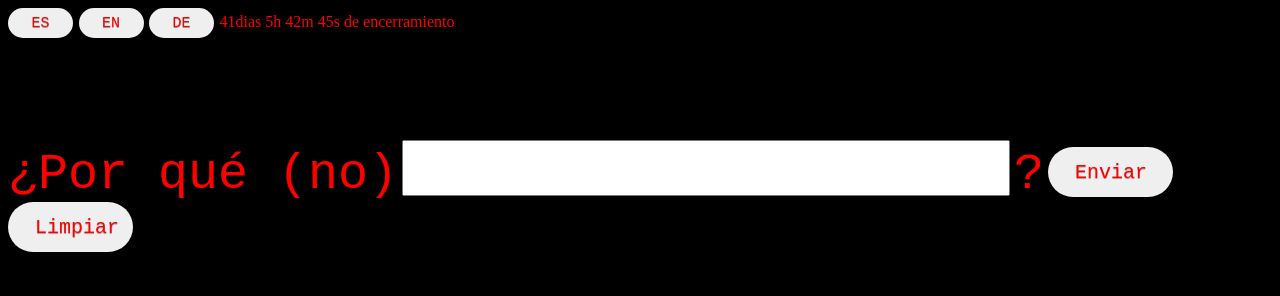
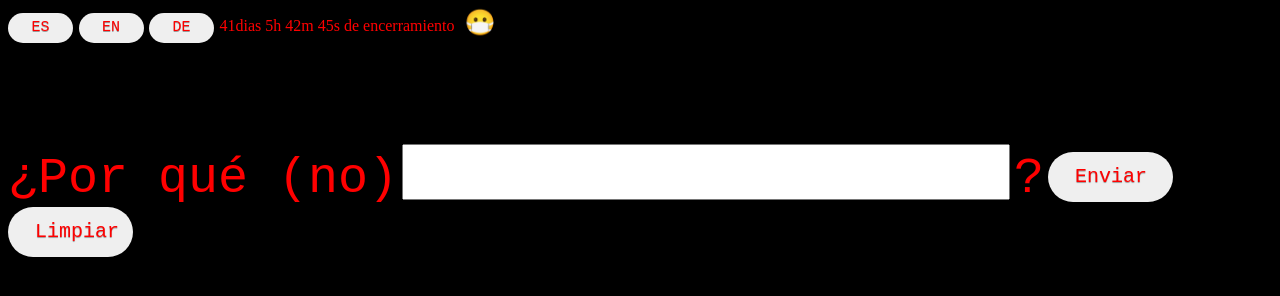
Before and after one commit to erdbeerte/askmeanything, a plain HTML site: page src/main/resources/static/index.html in a window 1280 px wide. Both pictures are taken after a click on the button "ES". Drawn offline with Linux system fonts and the light colour scheme.

Commit message:
implementation of counter and emoji

```diff
--- a/src/main/resources/static/js.js
+++ b/src/main/resources/static/js.js
@@ -16,7 +16,7 @@ function clearInput() {
     answerdiv.hidden = true;
 }
 
-function speak () {
+function speak() {
     let text = '';
     if (window.selectedLan === 'es') {
         text = 'Por el corona virus';
@@ -33,7 +33,7 @@ function speak () {
     speechSynthesis.speak(utterance);
 }
 
-function timeCalculate () {
+function timeCalculate() {
     let deadline = new Date('03/14/2020 20:00 GMT-0800');
     let now = new Date();
     let diff = now - deadline;
@@ -42,15 +42,34 @@ function timeCalculate () {
     let min = Math.floor(diff_seg / 60) % 60;
     let hr = Math.floor(diff_seg / 3600) % 24;
     let day = Math.floor(diff_seg / 86400);
-    let text = day + 'dias ' + hr + 'h ' + min + 'm ' + seg + 's' + ' de encerramiento';
-    document.getElementById('timer').innerHTML = text;
+
+    let textDay = ['dias', 'days', 'Tage'];
+    let textEvent = ['de encerramiento', ' being locked-up', 'in Quarentäne'];
+
+    let valueDay = '';
+    let valueEvent = '';
+
+    if (window.selectedLan === 'es') {
+        valueDay = textDay[0];
+        valueEvent = textEvent[0];
+    } else if (window.selectedLan === 'en') {
+        valueDay = textDay[1];
+        valueEvent = textEvent[1];
+    } else if (window.selectedLan === 'de') {
+        valueDay = textDay[2];
+        valueEvent = textEvent[2];
+    }
+
+    let text = day + valueDay + ' ' + hr + 'h ' + min + 'm ' + seg + 's ' + valueEvent;
+    let emoji = "<span style='font-size:25px; margin-left: 10px;'>&#128567;</span>";
+    document.getElementById('timer').innerHTML = text + emoji;
 }
 
-function startTimer () {
+function startTimer() {
     console.log('Start timer');
     timeCalculate();
 
-    timer = setInterval(function () {
+    timer = setInterval(function() {
         timeCalculate();
     }, 1000);
 }
```
Also changed, not shown: src/main/resources/static/index.html (+5 -3 lines).
